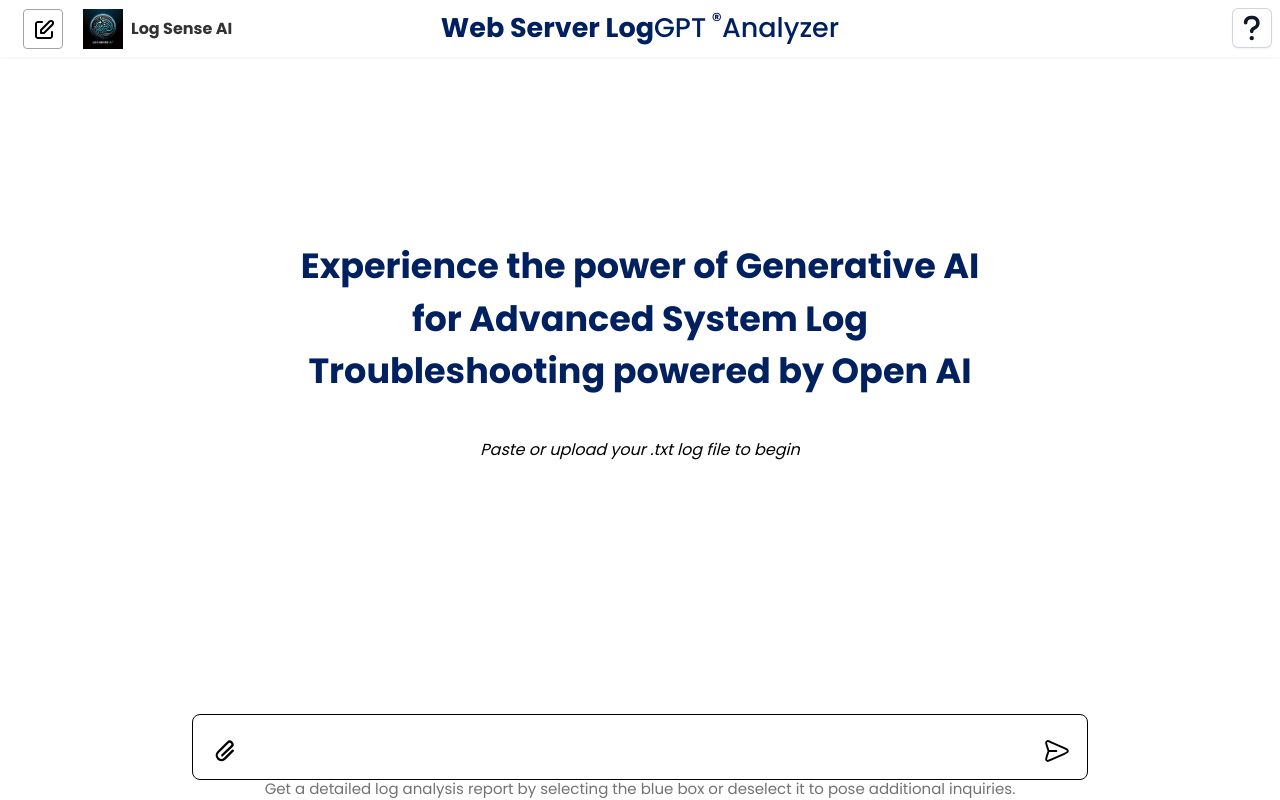
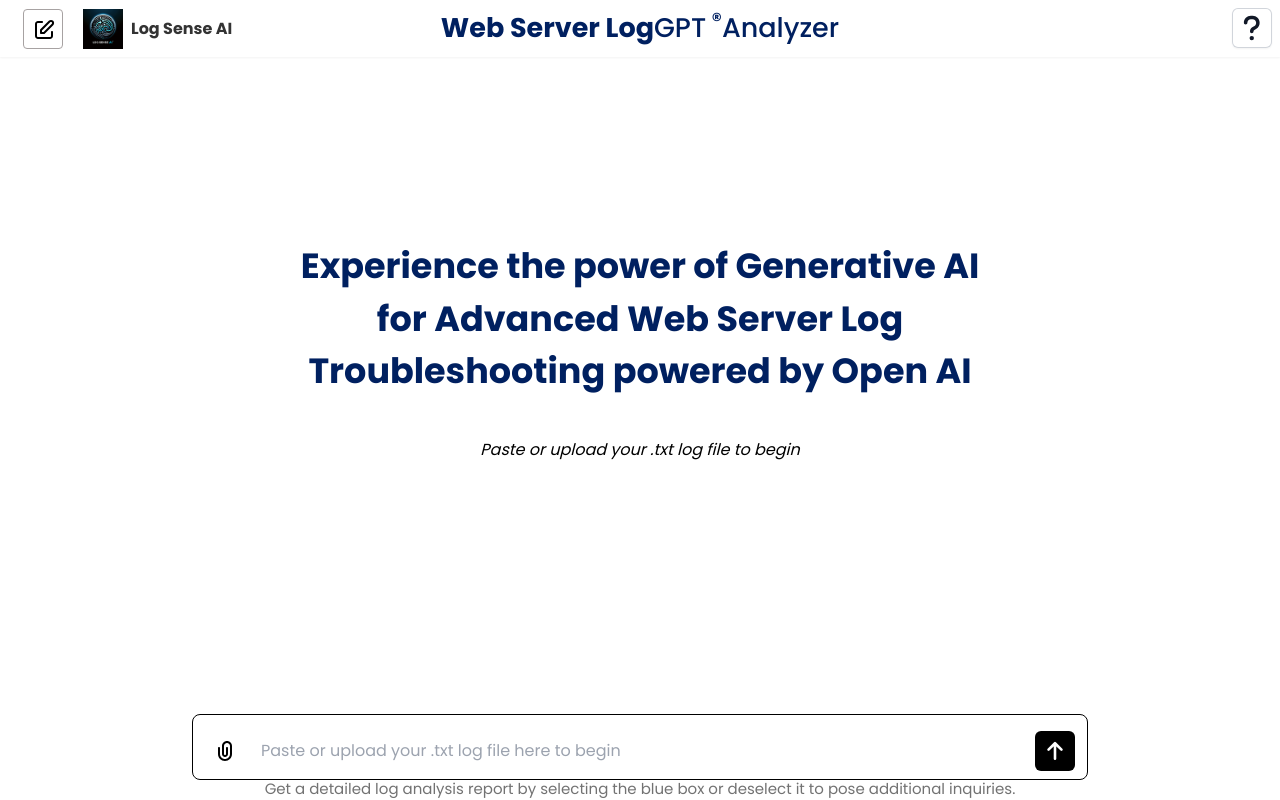
Before and after one commit to perseusprince070/loganalysis_client, a React (Create React App) app: page /webserver in a window 1280 px wide. Built offline with nearby package versions, Linux system fonts and the light colour scheme.

Commit message:
update frontend

```diff
--- a/package.json
+++ b/package.json
@@ -12,6 +12,7 @@
     "@testing-library/react": "^13.4.0",
     "@testing-library/user-event": "^13.5.0",
     "@uiw/react-md-editor": "^4.0.3",
+    "animate.css": "^4.1.1",
     "autoprefixer": "^10.4.16",
     "docx": "^8.5.0",
     "dotenv": "^16.3.1",
--- a/public/index.html
+++ b/public/index.html
@@ -28,4 +28,10 @@
   <body>
     <div id="root"></div>
   </body>
+  <style>
+    div::placeholder {
+      color: gray;
+      font-style: italic;
+    }
+  </style>
 </html>
--- a/src/index.css
+++ b/src/index.css
@@ -11,3 +11,8 @@ dd {
 * {
   font-family: 'Poppins', sans-serif;
 }
+
+div::placeholder {
+  color: gray;
+  font-style: italic;
+}
--- a/src/pages/ApplicationView.js
+++ b/src/pages/ApplicationView.js
@@ -14,7 +14,7 @@ const ApplicationView = () => {
   const promptRef = useRef(null);
 
   const txt =
-    'Experience the power of Generative AI for Advanced System Log Troubleshooting powered by Open AI';
+    'Experience the power of Generative AI for Advanced Application Log Troubleshooting powered by Open AI';
   const speed = 50;
 
   useEffect(() => {
@@ -163,13 +163,18 @@ const ApplicationView = () => {
             onClick={() => fileRef.current.click()}
           >
             <svg
-              className="scale-[1.25] md:scale-[1]"
               width="24"
               height="24"
-              fill="#000"
-              viewBox="0 0 16 16"
+              viewBox="0 0 24 24"
+              fill="none"
+              xmlns="http://www.w3.org/2000/svg"
             >
-              <path d="M13.735 8.291l-5.319 5.315a3.89 3.89 0 11-5.5-5.502L9.28 1.76a2.593 2.593 0 113.666 3.668l-.011.01-6.21 5.977a.776.776 0 01-1.263-.277.778.778 0 01.185-.844l6.203-5.97a1.037 1.037 0 10-1.471-1.463L4.016 9.204a2.334 2.334 0 103.3 3.3l5.32-5.315a.78.78 0 011.101 1.101l-.002.001z"></path>
+              <path
+                fill-rule="evenodd"
+                clip-rule="evenodd"
+                d="M9 7C9 4.23858 11.2386 2 14 2C16.7614 2 19 4.23858 19 7V15C19 18.866 15.866 22 12 22C8.13401 22 5 18.866 5 15V9C5 8.44772 5.44772 8 6 8C6.55228 8 7 8.44772 7 9V15C7 17.7614 9.23858 20 12 20C14.7614 20 17 17.7614 17 15V7C17 5.34315 15.6569 4 14 4C12.3431 4 11 5.34315 11 7V15C11 15.5523 11.4477 16 12 16C12.5523 16 13 15.5523 13 15V9C13 8.44772 13.4477 8 14 8C14.5523 8 15 8.44772 15 9V15C15 16.6569 13.6569 18 12 18C10.3431 18 9 16.6569 9 15V7Z"
+                fill="currentColor"
+              ></path>
             </svg>
           </div>
           <input
@@ -182,27 +187,50 @@ const ApplicationView = () => {
             onChange={(event) => setAttachments(Array.from(event.target.files))}
           />
 
+          <label
+            for="editableDiv"
+            id="placeholderDiv"
+            className="text-gray-400 absolute left-14 top-[8px] z-10"
+          >
+            Paste or upload your .txt log file here to begin
+          </label>
           <div
+            id="editableDiv"
             ref={promptRef}
-            className="w-full outline-none overflow-auto resize-none my-auto max-h-24 text-wrap bg-transparent mx-3"
+            onInput={() => {
+              if (promptRef.current.innerText) {
+                console.log(promptRef.current.innerText);
+                document.getElementById('placeholderDiv').style.display =
+                  'none';
+              } else {
+                document.getElementById('placeholderDiv').style.display =
+                  'block';
+              }
+            }}
+            onFocus={() => console.log(promptRef.current.innerText)}
+            className="w-full outline-none overflow-auto resize-none my-auto max-h-24 text-wrap bg-transparent mx-3 z-20"
+            placeholder="Enter some text here..."
             contentEditable
           />
 
-          <button className="bottom-0" type="submit" disabled={isDiable}>
+          <button
+            className="bottom-0 p-[2px] hover:bg-[#5a5a5a] rounded-md bg-black text-white"
+            type="submit"
+            disabled={isDiable}
+          >
             <svg
               width="36"
               height="36"
               viewBox="-1.92 -1.92 27.84 27.84"
               fill="none"
               stroke="#000000"
-              transform="matrix(1, 0, 0, 1, 0, 0)rotate(0)"
             >
               <path
-                d="M11.5003 12H5.41872M5.24634 12.7972L4.24158 15.7986C3.69128 17.4424 3.41613 18.2643 3.61359 18.7704C3.78506 19.21 4.15335 19.5432 4.6078 19.6701C5.13111 19.8161 5.92151 19.4604 7.50231 18.7491L17.6367 14.1886C19.1797 13.4942 19.9512 13.1471 20.1896 12.6648C20.3968 12.2458 20.3968 11.7541 20.1896 11.3351C19.9512 10.8529 19.1797 10.5057 17.6367 9.81135L7.48483 5.24303C5.90879 4.53382 5.12078 4.17921 4.59799 4.32468C4.14397 4.45101 3.77572 4.78336 3.60365 5.22209C3.40551 5.72728 3.67772 6.54741 4.22215 8.18767L5.24829 11.2793C5.34179 11.561 5.38855 11.7019 5.407 11.8459C5.42338 11.9738 5.42321 12.1032 5.40651 12.231C5.38768 12.375 5.34057 12.5157 5.24634 12.7972Z"
-                stroke="#000"
-                strokeWidth="1.5"
-                strokeLinecap="round"
-                strokeLinejoin="round"
+                d="M7 11L12 6L17 11M12 18V7"
+                stroke="currentColor"
+                stroke-width="2"
+                stroke-linecap="round"
+                stroke-linejoin="round"
               ></path>
             </svg>
           </button>
--- a/src/pages/ContainerView.js
+++ b/src/pages/ContainerView.js
@@ -1,6 +1,7 @@
 import React, { useEffect, useRef, useState } from 'react';
 import { Helmet } from 'react-helmet';
 import ChatBox from '../components/ChatBox';
+import 'animate.css';
 
 const ContainerView = () => {
   const [chatlogs, setChatLogs] = useState([]);
@@ -14,7 +15,7 @@ const ContainerView = () => {
   const promptRef = useRef(null);
 
   const txt =
-    'Experience the power of Generative AI for Advanced System Log Troubleshooting powered by Open AI';
+    'Experience the power of Generative AI for Advanced Container Log Troubleshooting powered by Open AI';
   const speed = 50;
 
   useEffect(() => {
@@ -98,7 +99,7 @@ const ContainerView = () => {
           >
             {typedText}
           </p>
-          <div className="italic">
+          <div className="animate__animated animate__pulse">
             Paste or upload your .txt log file to begin
           </div>
         </div>
@@ -165,13 +166,18 @@ const ContainerView = () => {
             onClick={() => fileRef.current.click()}
           >
             <svg
-              className="scale-[1.25] md:scale-[1]"
               width="24"
               height="24"
-              fill="#000"
-              viewBox="0 0 16 16"
+              viewBox="0 0 24 24"
+              fill="none"
+              xmlns="http://www.w3.org/2000/svg"
             >
-              <path d="M13.735 8.291l-5.319 5.315a3.89 3.89 0 11-5.5-5.502L9.28 1.76a2.593 2.593 0 113.666 3.668l-.011.01-6.21 5.977a.776.776 0 01-1.263-.277.778.778 0 01.185-.844l6.203-5.97a1.037 1.037 0 10-1.471-1.463L4.016 9.204a2.334 2.334 0 103.3 3.3l5.32-5.315a.78.78 0 011.101 1.101l-.002.001z"></path>
+              <path
+                fill-rule="evenodd"
+                clip-rule="evenodd"
+                d="M9 7C9 4.23858 11.2386 2 14 2C16.7614 2 19 4.23858 19 7V15C19 18.866 15.866 22 12 22C8.13401 22 5 18.866 5 15V9C5 8.44772 5.44772 8 6 8C6.55228 8 7 8.44772 7 9V15C7 17.7614 9.23858 20 12 20C14.7614 20 17 17.7614 17 15V7C17 5.34315 15.6569 4 14 4C12.3431 4 11 5.34315 11 7V15C11 15.5523 11.4477 16 12 16C12.5523 16 13 15.5523 13 15V9C13 8.44772 13.4477 8 14 8C14.5523 8 15 8.44772 15 9V15C15 16.6569 13.6569 18 12 18C10.3431 18 9 16.6569 9 15V7Z"
+                fill="currentColor"
+              ></path>
             </svg>
           </div>
           <input
@@ -183,26 +189,50 @@ const ContainerView = () => {
             onClick={() => (fileRef.current.value = null)}
             onChange={(event) => setAttachments(Array.from(event.target.files))}
           />
+
+          <label
+            for="editableDiv"
+            id="placeholderDiv"
+            className="text-gray-400 absolute left-14 top-[8px] z-10"
+          >
+            Paste or upload your .txt log file here to begin
+          </label>
           <div
+            id="editableDiv"
             ref={promptRef}
-            className="w-full outline-none overflow-auto resize-none my-auto max-h-24 text-wrap bg-transparent mx-3"
+            onInput={() => {
+              if (promptRef.current.innerText) {
+                console.log(promptRef.current.innerText);
+                document.getElementById('placeholderDiv').style.display =
+                  'none';
+              } else {
+                document.getElementById('placeholderDiv').style.display =
+                  'block';
+              }
+            }}
+            onFocus={() => console.log(promptRef.current.innerText)}
+            className="w-full outline-none overflow-auto resize-none my-auto max-h-24 text-wrap bg-transparent mx-3 z-20"
+            placeholder="Enter some text here..."
             contentEditable
           />
-          <button className="bottom-0" type="submit" disabled={isDiable}>
+          <button
+            className="bottom-0 p-[2px] hover:bg-[#5a5a5a] rounded-md bg-black text-white"
+            type="submit"
+            disabled={isDiable}
+          >
             <svg
               width="36"
               height="36"
               viewBox="-1.92 -1.92 27.84 27.84"
               fill="none"
               stroke="#000000"
-              transform="matrix(1, 0, 0, 1, 0, 0)rotate(0)"
             >
               <path
-                d="M11.5003 12H5.41872M5.24634 12.7972L4.24158 15.7986C3.69128 17.4424 3.41613 18.2643 3.61359 18.7704C3.78506 19.21 4.15335 19.5432 4.6078 19.6701C5.13111 19.8161 5.92151 19.4604 7.50231 18.7491L17.6367 14.1886C19.1797 13.4942 19.9512 13.1471 20.1896 12.6648C20.3968 12.2458 20.3968 11.7541 20.1896 11.3351C19.9512 10.8529 19.1797 10.5057 17.6367 9.81135L7.48483 5.24303C5.90879 4.53382 5.12078 4.17921 4.59799 4.32468C4.14397 4.45101 3.77572 4.78336 3.60365 5.22209C3.40551 5.72728 3.67772 6.54741 4.22215 8.18767L5.24829 11.2793C5.34179 11.561 5.38855 11.7019 5.407 11.8459C5.42338 11.9738 5.42321 12.1032 5.40651 12.231C5.38768 12.375 5.34057 12.5157 5.24634 12.7972Z"
-                stroke="#000"
-                strokeWidth="1.5"
-                strokeLinecap="round"
-                strokeLinejoin="round"
+                d="M7 11L12 6L17 11M12 18V7"
+                stroke="currentColor"
+                stroke-width="2"
+                stroke-linecap="round"
+                stroke-linejoin="round"
               ></path>
             </svg>
           </button>
--- a/src/pages/SystemView.js
+++ b/src/pages/SystemView.js
@@ -164,13 +164,18 @@ const SystemView = () => {
             onClick={() => fileRef.current.click()}
           >
             <svg
-              className="scale-[1.25] md:scale-[1]"
               width="24"
               height="24"
-              fill="#000"
-              viewBox="0 0 16 16"
+              viewBox="0 0 24 24"
+              fill="none"
+              xmlns="http://www.w3.org/2000/svg"
             >
-              <path d="M13.735 8.291l-5.319 5.315a3.89 3.89 0 11-5.5-5.502L9.28 1.76a2.593 2.593 0 113.666 3.668l-.011.01-6.21 5.977a.776.776 0 01-1.263-.277.778.778 0 01.185-.844l6.203-5.97a1.037 1.037 0 10-1.471-1.463L4.016 9.204a2.334 2.334 0 103.3 3.3l5.32-5.315a.78.78 0 011.101 1.101l-.002.001z"></path>
+              <path
+                fill-rule="evenodd"
+                clip-rule="evenodd"
+                d="M9 7C9 4.23858 11.2386 2 14 2C16.7614 2 19 4.23858 19 7V15C19 18.866 15.866 22 12 22C8.13401 22 5 18.866 5 15V9C5 8.44772 5.44772 8 6 8C6.55228 8 7 8.44772 7 9V15C7 17.7614 9.23858 20 12 20C14.7614 20 17 17.7614 17 15V7C17 5.34315 15.6569 4 14 4C12.3431 4 11 5.34315 11 7V15C11 15.5523 11.4477 16 12 16C12.5523 16 13 15.5523 13 15V9C13 8.44772 13.4477 8 14 8C14.5523 8 15 8.44772 15 9V15C15 16.6569 13.6569 18 12 18C10.3431 18 9 16.6569 9 15V7Z"
+                fill="currentColor"
+              ></path>
             </svg>
           </div>
           <input
@@ -183,27 +188,50 @@ const SystemView = () => {
             onChange={(event) => setAttachments(Array.from(event.target.files))}
           />
 
+          <label
+            for="editableDiv"
+            id="placeholderDiv"
+            className="text-gray-400 absolute left-14 top-[8px] z-10"
+          >
+            Paste or upload your .txt log file here to begin
+          </label>
           <div
+            id="editableDiv"
             ref={promptRef}
-            className="w-full outline-none overflow-auto resize-none my-auto max-h-24 text-wrap bg-transparent mx-3"
+            onInput={() => {
+              if (promptRef.current.innerText) {
+                console.log(promptRef.current.innerText);
+                document.getElementById('placeholderDiv').style.display =
+                  'none';
+              } else {
+                document.getElementById('placeholderDiv').style.display =
+                  'block';
+              }
+            }}
+            onFocus={() => console.log(promptRef.current.innerText)}
+            className="w-full outline-none overflow-auto resize-none my-auto max-h-24 text-wrap bg-transparent mx-3 z-20"
+            placeholder="Enter some text here..."
             contentEditable
           />
 
-          <button className="bottom-0" type="submit" disabled={isDiable}>
+          <button
+            className="bottom-0 p-[2px] hover:bg-[#5a5a5a] rounded-md bg-black text-white"
+            type="submit"
+            disabled={isDiable}
+          >
             <svg
               width="36"
               height="36"
               viewBox="-1.92 -1.92 27.84 27.84"
               fill="none"
               stroke="#000000"
-              transform="matrix(1, 0, 0, 1, 0, 0)rotate(0)"
             >
               <path
-                d="M11.5003 12H5.41872M5.24634 12.7972L4.24158 15.7986C3.69128 17.4424 3.41613 18.2643 3.61359 18.7704C3.78506 19.21 4.15335 19.5432 4.6078 19.6701C5.13111 19.8161 5.92151 19.4604 7.50231 18.7491L17.6367 14.1886C19.1797 13.4942 19.9512 13.1471 20.1896 12.6648C20.3968 12.2458 20.3968 11.7541 20.1896 11.3351C19.9512 10.8529 19.1797 10.5057 17.6367 9.81135L7.48483 5.24303C5.90879 4.53382 5.12078 4.17921 4.59799 4.32468C4.14397 4.45101 3.77572 4.78336 3.60365 5.22209C3.40551 5.72728 3.67772 6.54741 4.22215 8.18767L5.24829 11.2793C5.34179 11.561 5.38855 11.7019 5.407 11.8459C5.42338 11.9738 5.42321 12.1032 5.40651 12.231C5.38768 12.375 5.34057 12.5157 5.24634 12.7972Z"
-                stroke="#000"
-                strokeWidth="1.5"
-                strokeLinecap="round"
-                strokeLinejoin="round"
+                d="M7 11L12 6L17 11M12 18V7"
+                stroke="currentColor"
+                stroke-width="2"
+                stroke-linecap="round"
+                stroke-linejoin="round"
               ></path>
             </svg>
           </button>
--- a/src/pages/WebServerView.js
+++ b/src/pages/WebServerView.js
@@ -14,7 +14,7 @@ const WebserverView = () => {
   const promptRef = useRef(null);
 
   const txt =
-    'Experience the power of Generative AI for Advanced System Log Troubleshooting powered by Open AI';
+    'Experience the power of Generative AI for Advanced Web Server Log Troubleshooting powered by Open AI';
   const speed = 50;
 
   useEffect(() => {
@@ -164,13 +164,18 @@ const WebserverView = () => {
             onClick={() => fileRef.current.click()}
           >
             <svg
-              className="scale-[1.25] md:scale-[1]"
               width="24"
               height="24"
-              fill="#000"
-              viewBox="0 0 16 16"
+              viewBox="0 0 24 24"
+              fill="none"
+              xmlns="http://www.w3.org/2000/svg"
             >
-              <path d="M13.735 8.291l-5.319 5.315a3.89 3.89 0 11-5.5-5.502L9.28 1.76a2.593 2.593 0 113.666 3.668l-.011.01-6.21 5.977a.776.776 0 01-1.263-.277.778.778 0 01.185-.844l6.203-5.97a1.037 1.037 0 10-1.471-1.463L4.016 9.204a2.334 2.334 0 103.3 3.3l5.32-5.315a.78.78 0 011.101 1.101l-.002.001z"></path>
+              <path
+                fill-rule="evenodd"
+                clip-rule="evenodd"
+                d="M9 7C9 4.23858 11.2386 2 14 2C16.7614 2 19 4.23858 19 7V15C19 18.866 15.866 22 12 22C8.13401 22 5 18.866 5 15V9C5 8.44772 5.44772 8 6 8C6.55228 8 7 8.44772 7 9V15C7 17.7614 9.23858 20 12 20C14.7614 20 17 17.7614 17 15V7C17 5.34315 15.6569 4 14 4C12.3431 4 11 5.34315 11 7V15C11 15.5523 11.4477 16 12 16C12.5523 16 13 15.5523 13 15V9C13 8.44772 13.4477 8 14 8C14.5523 8 15 8.44772 15 9V15C15 16.6569 13.6569 18 12 18C10.3431 18 9 16.6569 9 15V7Z"
+                fill="currentColor"
+              ></path>
             </svg>
           </div>
           <input
@@ -183,27 +188,50 @@ const WebserverView = () => {
             onChange={(event) => setAttachments(Array.from(event.target.files))}
           />
 
+          <label
+            for="editableDiv"
+            id="placeholderDiv"
+            className="text-gray-400 absolute left-14 top-[8px] z-10"
+          >
+            Paste or upload your .txt log file here to begin
+          </label>
           <div
+            id="editableDiv"
             ref={promptRef}
-            className="w-full outline-none overflow-auto resize-none my-auto max-h-24 text-wrap bg-transparent mx-3"
+            onInput={() => {
+              if (promptRef.current.innerText) {
+                console.log(promptRef.current.innerText);
+                document.getElementById('placeholderDiv').style.display =
+                  'none';
+              } else {
+                document.getElementById('placeholderDiv').style.display =
+                  'block';
+              }
+            }}
+            onFocus={() => console.log(promptRef.current.innerText)}
+            className="w-full outline-none overflow-auto resize-none my-auto max-h-24 text-wrap bg-transparent mx-3 z-20"
+            placeholder="Enter some text here..."
             contentEditable
           />
 
-          <button className="bottom-0" type="submit" disabled={isDiable}>
+          <button
+            className="bottom-0 p-[2px] hover:bg-[#5a5a5a] rounded-md bg-black text-white"
+            type="submit"
+            disabled={isDiable}
+          >
             <svg
               width="36"
               height="36"
               viewBox="-1.92 -1.92 27.84 27.84"
               fill="none"
               stroke="#000000"
-              transform="matrix(1, 0, 0, 1, 0, 0)rotate(0)"
             >
               <path
-                d="M11.5003 12H5.41872M5.24634 12.7972L4.24158 15.7986C3.69128 17.4424 3.41613 18.2643 3.61359 18.7704C3.78506 19.21 4.15335 19.5432 4.6078 19.6701C5.13111 19.8161 5.92151 19.4604 7.50231 18.7491L17.6367 14.1886C19.1797 13.4942 19.9512 13.1471 20.1896 12.6648C20.3968 12.2458 20.3968 11.7541 20.1896 11.3351C19.9512 10.8529 19.1797 10.5057 17.6367 9.81135L7.48483 5.24303C5.90879 4.53382 5.12078 4.17921 4.59799 4.32468C4.14397 4.45101 3.77572 4.78336 3.60365 5.22209C3.40551 5.72728 3.67772 6.54741 4.22215 8.18767L5.24829 11.2793C5.34179 11.561 5.38855 11.7019 5.407 11.8459C5.42338 11.9738 5.42321 12.1032 5.40651 12.231C5.38768 12.375 5.34057 12.5157 5.24634 12.7972Z"
-                stroke="#000"
-                strokeWidth="1.5"
-                strokeLinecap="round"
-                strokeLinejoin="round"
+                d="M7 11L12 6L17 11M12 18V7"
+                stroke="currentColor"
+                stroke-width="2"
+                stroke-linecap="round"
+                stroke-linejoin="round"
               ></path>
             </svg>
           </button>
```
Also changed, not shown: 1 other file (tests, documents, lock files or other folders).
